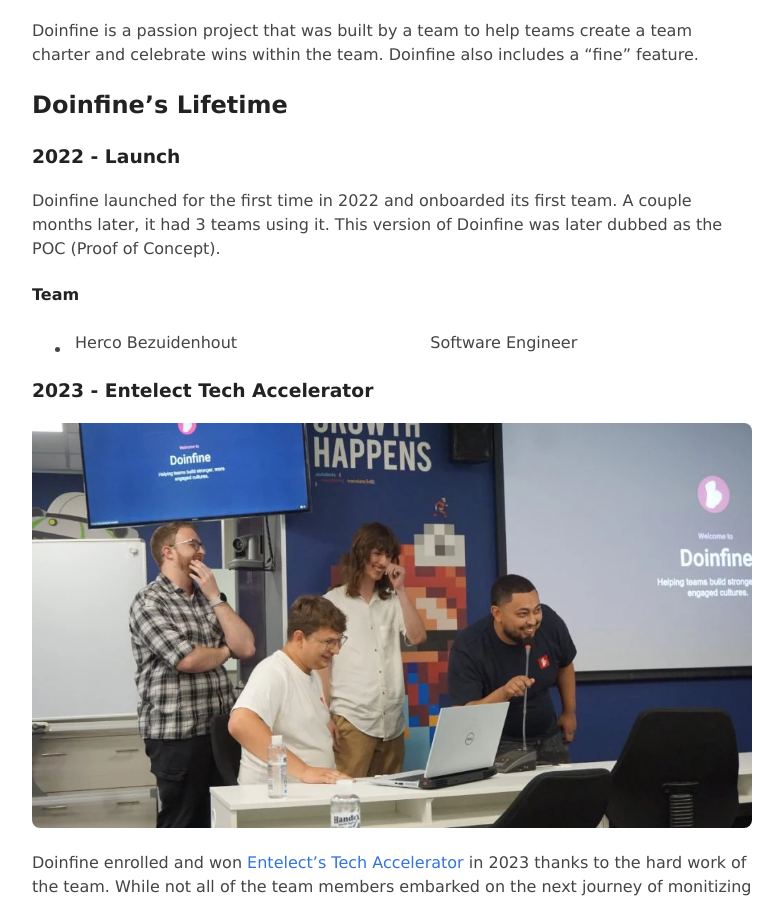
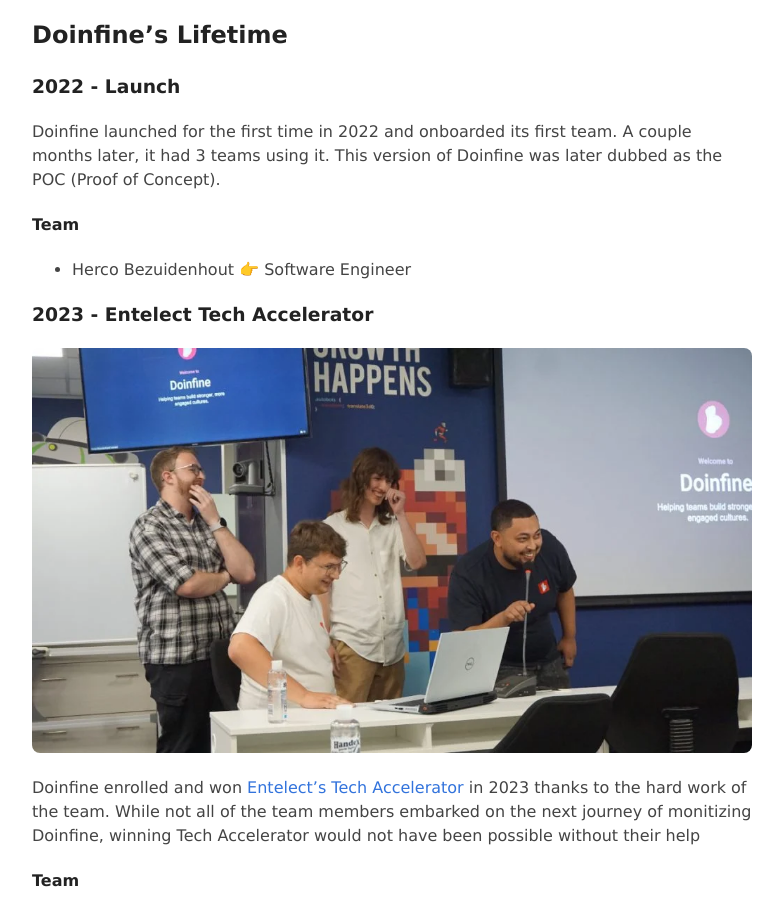
Before and after one commit to hercobezuidenhout/hercobezuidenhout.github.io, a Jekyll site: the page built from _posts/2025-03-03-from-poc-to-winning-tech-accelerator-2023.md, in a window 1280 px wide and 900 px high, scrolled down 1079 px. Shown: the whole window, without its empty margins (248-1031 px from the left). Built offline with Jekyll 4.4.1, drawn with Linux system fonts in a browser that asks for light colours.

Commit message:
More minor formatting changes

```diff
--- a/_posts/2025-03-03-from-poc-to-winning-tech-accelerator-2023.md
+++ b/_posts/2025-03-03-from-poc-to-winning-tech-accelerator-2023.md
@@ -29,7 +27,7 @@
 
 #### Team
 
-- Herco Bezuidenhout | Software Engineer
+- Herco Bezuidenhout 👉 Software Engineer
 
 ### 2023 - Entelect Tech Accelerator
 
```
Also changed, not shown: other parts of _posts/2025-03-03-from-poc-to-winning-tech-accelerator-2023.md (+0 -2 lines).
